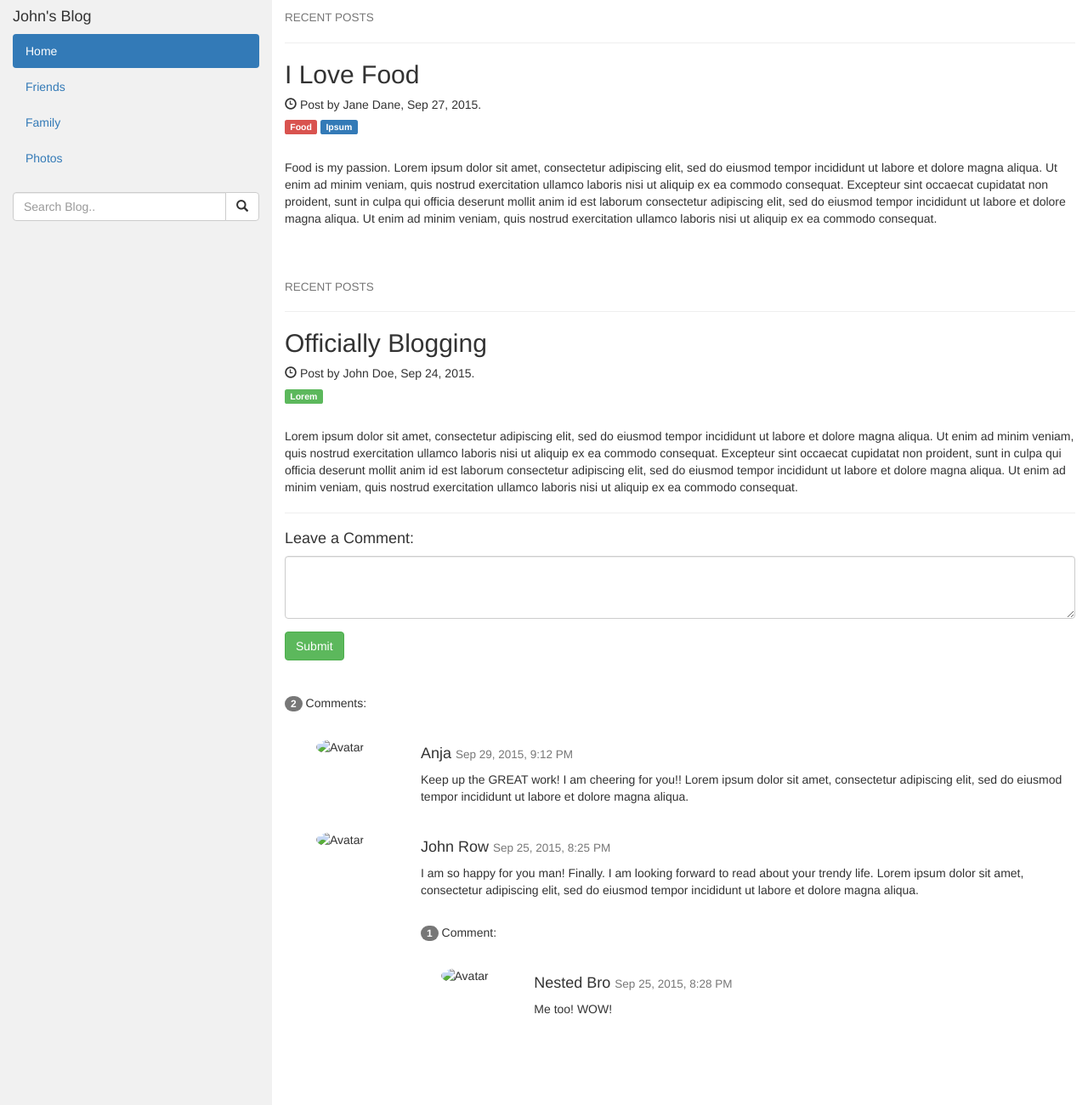
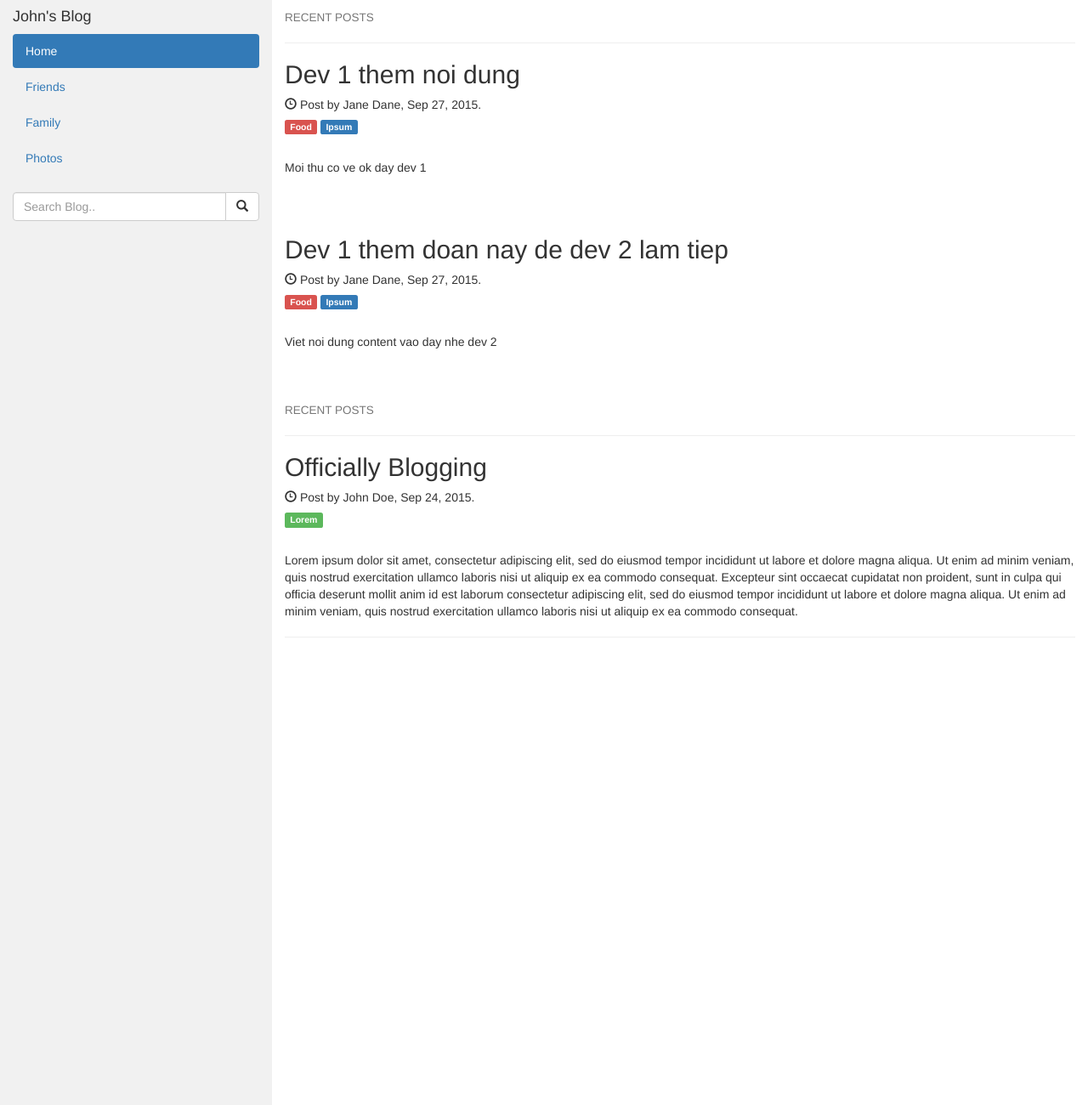
Before and after one commit to thanhoklaoko0o/Store, a plain HTML site: page index.html in a window 1280 px wide. Shown: the top 1300 px of the page at 85% size. Drawn offline with nearby package versions, Linux system fonts and the light colour scheme.

Commit message:
dev 1 ok roi do

```diff
--- a/index.html
+++ b/index.html
@@ -1,7 +1,7 @@
 <!DOCTYPE html>
 <html lang="en">
 <head>
-  <title>Bootstrap Example</title>
+  <title>Home</title>
   <meta charset="utf-8">
   <meta name="viewport" content="width=device-width, initial-scale=1">
   <link rel="stylesheet" href="https://maxcdn.bootstrapcdn.com/bootstrap/3.4.1/css/bootstrap.min.css">
@@ -59,10 +59,16 @@
     <div class="col-sm-9">
       <h4><small>RECENT POSTS</small></h4>
       <hr>
-      <h2>I Love Food</h2>
+      <h2>Dev 1 them noi dung</h2>
       <h5><span class="glyphicon glyphicon-time"></span> Post by Jane Dane, Sep 27, 2015.</h5>
       <h5><span class="label label-danger">Food</span> <span class="label label-primary">Ipsum</span></h5><br>
-      <p>Food is my passion. Lorem ipsum dolor sit amet, consectetur adipiscing elit, sed do eiusmod tempor incididunt ut labore et dolore magna aliqua. Ut enim ad minim veniam, quis nostrud exercitation ullamco laboris nisi ut aliquip ex ea commodo consequat. Excepteur sint occaecat cupidatat non proident, sunt in culpa qui officia deserunt mollit anim id est laborum consectetur adipiscing elit, sed do eiusmod tempor incididunt ut labore et dolore magna aliqua. Ut enim ad minim veniam, quis nostrud exercitation ullamco laboris nisi ut aliquip ex ea commodo consequat.</p>
+      <p>Moi thu co ve ok day dev 1</p>
+      <br><br>
+
+      <h2>Dev 1 them doan nay de dev 2 lam tiep</h2>
+      <h5><span class="glyphicon glyphicon-time"></span> Post by Jane Dane, Sep 27, 2015.</h5>
+      <h5><span class="label label-danger">Food</span> <span class="label label-primary">Ipsum</span></h5><br>
+      <p>Viet noi dung content vao day nhe dev 2</p>
       <br><br>
 
       <h4><small>RECENT POSTS</small></h4>
@@ -72,47 +78,6 @@
       <h5><span class="label label-success">Lorem</span></h5><br>
       <p>Lorem ipsum dolor sit amet, consectetur adipiscing elit, sed do eiusmod tempor incididunt ut labore et dolore magna aliqua. Ut enim ad minim veniam, quis nostrud exercitation ullamco laboris nisi ut aliquip ex ea commodo consequat. Excepteur sint occaecat cupidatat non proident, sunt in culpa qui officia deserunt mollit anim id est laborum consectetur adipiscing elit, sed do eiusmod tempor incididunt ut labore et dolore magna aliqua. Ut enim ad minim veniam, quis nostrud exercitation ullamco laboris nisi ut aliquip ex ea commodo consequat.</p>
       <hr>
-
-      <h4>Leave a Comment:</h4>
-      <form role="form">
-        <div class="form-group">
-          <textarea class="form-control" rows="3" required></textarea>
-        </div>
-        <button type="submit" class="btn btn-success">Submit</button>
-      </form>
-      <br><br>
-
-      <p><span class="badge">2</span> Comments:</p><br>
-
-      <div class="row">
-        <div class="col-sm-2 text-center">
-          <img src="bandmember.jpg" class="img-circle" height="65" width="65" alt="Avatar">
-        </div>
-        <div class="col-sm-10">
-          <h4>Anja <small>Sep 29, 2015, 9:12 PM</small></h4>
-          <p>Keep up the GREAT work! I am cheering for you!! Lorem ipsum dolor sit amet, consectetur adipiscing elit, sed do eiusmod tempor incididunt ut labore et dolore magna aliqua.</p>
-          <br>
-        </div>
-        <div class="col-sm-2 text-center">
-          <img src="bird.jpg" class="img-circle" height="65" width="65" alt="Avatar">
-        </div>
-        <div class="col-sm-10">
-          <h4>John Row <small>Sep 25, 2015, 8:25 PM</small></h4>
-          <p>I am so happy for you man! Finally. I am looking forward to read about your trendy life. Lorem ipsum dolor sit amet, consectetur adipiscing elit, sed do eiusmod tempor incididunt ut labore et dolore magna aliqua.</p>
-          <br>
-          <p><span class="badge">1</span> Comment:</p><br>
-          <div class="row">
-            <div class="col-sm-2 text-center">
-              <img src="bird.jpg" class="img-circle" height="65" width="65" alt="Avatar">
-            </div>
-            <div class="col-xs-10">
-              <h4>Nested Bro <small>Sep 25, 2015, 8:28 PM</small></h4>
-              <p>Me too! WOW!</p>
-              <br>
-            </div>
-          </div>
-        </div>
-      </div>
     </div>
   </div>
 </div>
```
